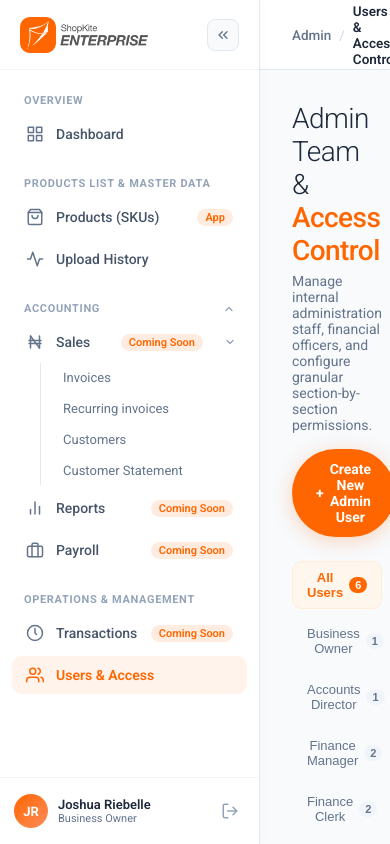
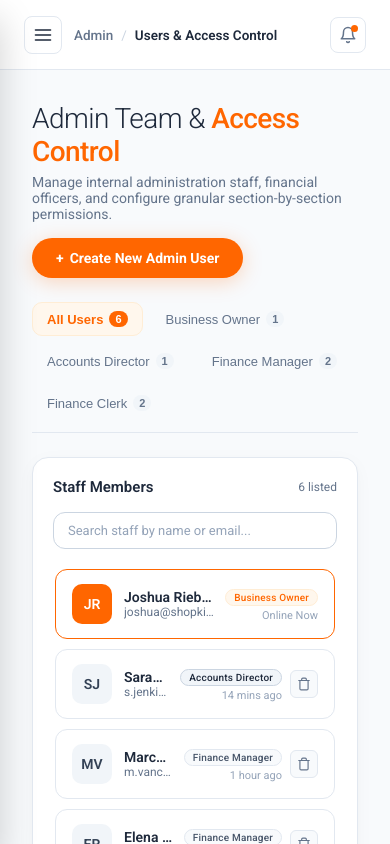
Before and after one commit to jriebelle/enterprise, a Next.js app: page /users in a window 390 px wide. Shown: the top 844 px of the page. Built offline with nearby package versions, Linux system fonts and the light colour scheme.

Commit message:
feat: add responsive mobile navigation drawer and sidebar controls to admin layout

```diff
--- a/app/components/AdminSidebar.js
+++ b/app/components/AdminSidebar.js
@@ -1,12 +1,13 @@
 'use client';
 
-import { useState } from 'react';
+import { useState, useEffect } from 'react';
 import Link from 'next/link';
 import Image from 'next/image';
 import { usePathname } from 'next/navigation';
 
 export default function AdminSidebar({ children }) {
   const [collapsed, setCollapsed] = useState(false);
+  const [mobileOpen, setMobileOpen] = useState(false);
   const pathname = usePathname();
 
   // Expandable Tree State
@@ -14,6 +15,11 @@ export default function AdminSidebar({ children }) {
     accounting: true, // Accounting tree expanded by default
     sales: true,      // Sales sub-tree expanded by default
   });
+
+  // Automatically close mobile drawer on route change
+  useEffect(() => {
+    setMobileOpen(false);
+  }, [pathname]);
 
   const toggleSection = (key) => {
     setExpandedSections(prev => ({
@@ -179,24 +185,11 @@ export default function AdminSidebar({ children }) {
   return (
     <div style={{ minHeight: '100vh', background: '#f8fafc', color: '#1e293b', display: 'flex' }}>
 
-      {/* ── Collapsible Left Sidebar ─────────────────────────── */}
-      <aside style={{
-        position: 'fixed',
-        top: 0,
-        left: 0,
-        bottom: 0,
-        width: sidebarWidth,
-        zIndex: 50,
-        background: '#ffffff',
-        borderRight: '1px solid #e2e8f0',
-        display: 'flex',
-        flexDirection: 'column',
-        justifyContent: 'space-between',
-        transition: 'width 0.25s cubic-bezier(0.16, 1, 0.3, 1)',
-        overflowX: 'hidden',
-        overflowY: 'auto',
-        boxShadow: '2px 0 12px rgba(0,0,0,0.02)',
-      }}>
+      {/* ── Collapsible Left Sidebar / Mobile Drawer ────────── */}
+      <aside
+        className={`admin-sidebar-aside ${mobileOpen ? 'mobile-open' : ''}`}
+        style={{ width: sidebarWidth }}
+      >
         <div>
           {/* Sidebar Top: Logo & Toggle */}
           <div style={{
@@ -204,25 +197,25 @@ export default function AdminSidebar({ children }) {
             padding: collapsed ? '0 12px' : '0 20px',
             display: 'flex',
             alignItems: 'center',
-            justifyContent: collapsed ? 'center' : 'space-between',
+            justifyContent: 'space-between',
             borderBottom: '1px solid #f1f5f9',
             flexShrink: 0,
           }}>
-            {!collapsed && (
-              <Link href="/dashboard" style={{ display: 'flex', alignItems: 'center', textDecoration: 'none' }}>
+            <Link href="/dashboard" onClick={() => setMobileOpen(false)} style={{ display: 'flex', alignItems: 'center', textDecoration: 'none' }}>
               <Image
                 src="/enterprise-logo.png"
                 alt="ShopKite Enterprise Logo"
                 width={140}
                 height={36}
                 priority
-                  style={{ height: '36px', width: 'auto', display: 'block' }}
+                style={{ height: '36px', width: 'auto', display: (!collapsed || mobileOpen) ? 'block' : 'none' }}
               />
             </Link>
-            )}
 
+            {/* Desktop Collapse Toggle */}
             <button
               onClick={() => setCollapsed(!collapsed)}
+              className="desktop-collapse-toggle"
               title={collapsed ? "Expand Sidebar" : "Collapse Sidebar"}
               aria-label="Toggle Sidebar"
               style={{
@@ -264,6 +257,28 @@ export default function AdminSidebar({ children }) {
                 <polyline points="11 17 6 12 11 7"></polyline>
                 <polyline points="18 17 13 12 18 7"></polyline>
               </svg>
+            </button>
+
+            {/* Mobile Drawer Close Button */}
+            <button
+              onClick={() => setMobileOpen(false)}
+              className="mobile-drawer-close-btn"
+              aria-label="Close Mobile Navigation"
+              style={{
+                width: '32px',
+                height: '32px',
+                borderRadius: '8px',
+                border: '1px solid #e2e8f0',
+                background: '#f8fafc',
+                color: '#64748b',
+                alignItems: 'center',
+                justifyContent: 'center',
+                cursor: 'pointer',
+                fontSize: '18px',
+                flexShrink: 0,
+              }}
+            >
+              ✕
             </button>
           </div>
 
@@ -327,6 +342,7 @@ export default function AdminSidebar({ children }) {
                         <div style={{ display: 'flex', alignItems: 'center', position: 'relative' }}>
                           <Link
                             href={item.href}
+                            onClick={() => setMobileOpen(false)}
                             title={collapsed ? item.label : undefined}
                             style={{
                               flex: 1,
@@ -435,6 +451,7 @@ export default function AdminSidebar({ children }) {
                               <Link
                                 key={sIdx}
                                 href={sub.href}
+                                onClick={() => setMobileOpen(false)}
                                 style={{
                                   padding: '7px 10px',
                                   fontSize: '13px',
@@ -547,22 +564,28 @@ export default function AdminSidebar({ children }) {
         </div>
       </aside>
 
+      {/* Mobile Drawer Backdrop */}
+      {mobileOpen && (
+        <div
+          className="mobile-drawer-backdrop"
+          onClick={() => setMobileOpen(false)}
+          aria-hidden="true"
+        />
+      )}
+
       {/* ── Main App Layout Wrapper ──────────────────────────── */}
-      <div style={{
-        flex: 1,
+      <div
+        className="admin-main-wrapper"
+        style={{
           marginLeft: sidebarWidth,
-        transition: 'margin-left 0.25s cubic-bezier(0.16, 1, 0.3, 1)',
-        display: 'flex',
-        flexDirection: 'column',
-        minHeight: '100vh',
-        minWidth: 0,
-      }}>
+        }}
+      >
         {/* Top Navbar */}
         <header style={{
           height: '70px',
           background: '#ffffff',
           borderBottom: '1px solid #e2e8f0',
-          padding: '0 32px',
+          padding: '0 24px',
           display: 'flex',
           alignItems: 'center',
           justifyContent: 'space-between',
@@ -570,6 +593,31 @@ export default function AdminSidebar({ children }) {
           top: 0,
           zIndex: 40,
         }}>
+          {/* Left Side: Mobile Hamburger & Breadcrumb */}
+          <div style={{ display: 'flex', alignItems: 'center', gap: '12px' }}>
+            <button
+              onClick={() => setMobileOpen(true)}
+              className="mobile-menu-toggle"
+              aria-label="Open Navigation Menu"
+              style={{
+                width: '38px',
+                height: '38px',
+                borderRadius: '8px',
+                border: '1px solid #e2e8f0',
+                background: '#ffffff',
+                color: '#1e293b',
+                alignItems: 'center',
+                justifyContent: 'center',
+                cursor: 'pointer',
+              }}
+            >
+              <svg width="20" height="20" viewBox="0 0 24 24" fill="none" stroke="currentColor" strokeWidth="2" strokeLinecap="round" strokeLinejoin="round">
+                <line x1="3" y1="12" x2="21" y2="12"></line>
+                <line x1="3" y1="6" x2="21" y2="6"></line>
+                <line x1="3" y1="18" x2="21" y2="18"></line>
+              </svg>
+            </button>
+
             {/* Breadcrumb Info */}
             <div style={{ display: 'flex', alignItems: 'center', gap: '8px', fontSize: '13.5px' }}>
               <Link href="/dashboard" style={{ color: '#64748b', textDecoration: 'none', fontWeight: 500 }}>
@@ -577,6 +625,7 @@ export default function AdminSidebar({ children }) {
               </Link>
               <span style={{ color: '#cbd5e1' }}>/</span>
               <span style={{ color: '#1e293b', fontWeight: 600 }}>{getBreadcrumbTitle()}</span>
+            </div>
           </div>
 
           {/* Right Action Icons & Status */}
--- a/app/globals.css
+++ b/app/globals.css
@@ -125,7 +125,7 @@ h1 {
   border: 1px solid #cbd5e1;
   background: #ffffff;
   color: #0f172a;
-  font-size: 14px;
+  font-size: 16px;
   font-family: var(--font-roboto), sans-serif;
   outline: none;
   transition: border-color 0.25s ease, box-shadow 0.25s ease;
@@ -612,3 +612,99 @@ input[type="checkbox"]:checked::after {
 .admin-permission-item.granted {
   background: #fafbfc;
 }
+
+/* ── Admin Responsive Layout & Mobile Drawer ─────────────────── */
+.admin-sidebar-aside {
+  position: fixed;
+  top: 0;
+  left: 0;
+  bottom: 0;
+  background: #ffffff;
+  border-right: 1px solid #e2e8f0;
+  display: flex;
+  flex-direction: column;
+  justify-content: space-between;
+  overflow-x: hidden;
+  overflow-y: auto;
+  box-shadow: 2px 0 12px rgba(0, 0, 0, 0.02);
+  z-index: 50;
+  transition: width 0.25s cubic-bezier(0.16, 1, 0.3, 1), transform 0.25s cubic-bezier(0.16, 1, 0.3, 1);
+}
+
+.admin-main-wrapper {
+  flex: 1;
+  display: flex;
+  flex-direction: column;
+  min-height: 100vh;
+  min-width: 0;
+  transition: margin-left 0.25s cubic-bezier(0.16, 1, 0.3, 1);
+}
+
+.mobile-menu-toggle {
+  display: none !important;
+}
+
+.mobile-drawer-backdrop {
+  display: none;
+}
+
+.mobile-drawer-close-btn {
+  display: none !important;
+}
+
+/* Responsive Filter Tabs & Status Pills */
+.filter-tabs-container {
+  display: flex;
+  flex-wrap: wrap;
+  gap: 8px;
+}
+
+/* Tablet & Mobile Breakpoints (<= 1024px) */
+@media (max-width: 1024px) {
+  .admin-main-wrapper {
+    margin-left: 0 !important;
+  }
+
+  .mobile-menu-toggle {
+    display: flex !important;
+  }
+
+  .admin-sidebar-aside {
+    width: 280px !important;
+    z-index: 99999 !important;
+    transform: translateX(-100%);
+    box-shadow: 0 20px 35px rgba(0, 0, 0, 0.18);
+  }
+
+  .admin-sidebar-aside.mobile-open {
+    transform: translateX(0) !important;
+  }
+
+  .mobile-drawer-backdrop {
+    display: block !important;
+    position: fixed;
+    top: 0;
+    left: 0;
+    right: 0;
+    bottom: 0;
+    width: 100vw;
+    height: 100vh;
+    background: rgba(15, 23, 42, 0.55);
+    backdrop-filter: blur(8px);
+    -webkit-backdrop-filter: blur(8px);
+    z-index: 99990 !important;
+    animation: overlayFadeIn 0.2s ease-out;
+  }
+
+  .mobile-drawer-close-btn {
+    display: flex !important;
+  }
+
+  .desktop-collapse-toggle {
+    display: none !important;
+  }
+
+  .admin-master-detail-grid {
+    grid-template-columns: 1fr !important;
+  }
+}
--- a/app/products/page.js
+++ b/app/products/page.js
@@ -446,8 +446,9 @@ export default function ProductsPage() {
           </div>
 
           {/* Filter Status Tabs (All Products, Active, Out-of-Stock, Suspended) */}
-          <div style={{
+          <div className="filter-tabs-container" style={{
             display: 'flex',
+            flexWrap: 'wrap',
             gap: '8px',
             borderBottom: '1px solid #e2e8f0',
             paddingBottom: '12px',
--- a/app/users/page.js
+++ b/app/users/page.js
@@ -536,8 +536,8 @@ export default function UsersPage() {
             ))}
           </div>
 
-          {/* ── Master-Detail Two Column Layout ──────────────────────── */}
-          <div style={{
+          {/* ── Two Column Layout ──────────────────────── */}
+          <div className="admin-master-detail-grid" style={{
             display: 'grid',
             gridTemplateColumns: 'minmax(320px, 390px) 1fr',
             gap: '24px',
```
Lines whose indentation alone changed are shown as unchanged.
